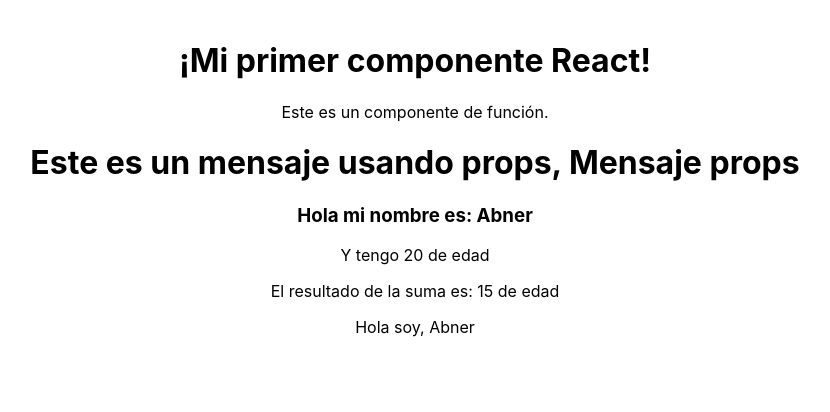
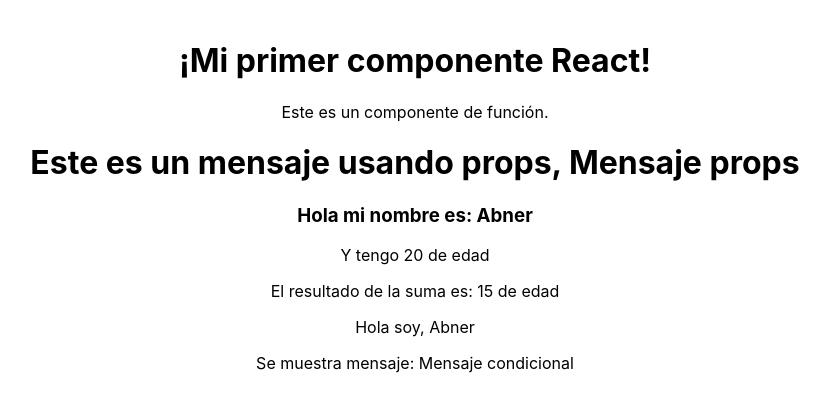
Before and after one commit to AbnerSaavedra/ejerciciosPracticosReactGSmayo2025, a React (Create React App) app: page / in a window 1280 px wide. Shown: the top 412 px of the page, without its empty margins (225-1055 px from the left). Built offline with nearby package versions, Linux system fonts and the light colour scheme.

Commit message:
Renderizado condicional sentencia if-else

```diff
--- a/src/App.js
+++ b/src/App.js
@@ -5,6 +5,7 @@ import MensajeProps from './components/MensajeProps';
 import DatosPersonales from './components/DatosPersonales';
 import Calculadora from './components/Calculadora';
 import Saludo from './components/Saludo';
+import MensajeCondicional from './components/MesajeCondicional';
 
 function App() {
   return (
@@ -29,6 +30,8 @@ function App() {
       <Calculadora a={5} b={10}/>
       {/*<Calculadora a="5" b="10"/>*/}
       <Saludo nombre="Abner" />
+      <MensajeCondicional mensaje="Mensaje condicional" />
+      {/*<MensajeCondicional mensaje={false} />*/}
     </div>
   );
 }
--- /dev/null
+++ b/src/components/MesajeCondicional.js
@@ -0,0 +1,9 @@
+
+
+export default function MensajeCondicional(props){
+
+    if(props.mensaje)
+        return <p>Se muestra mensaje: {props.mensaje}</p>
+    else
+        return <p>No hay mensaje para mostrar</p>
+}
```
